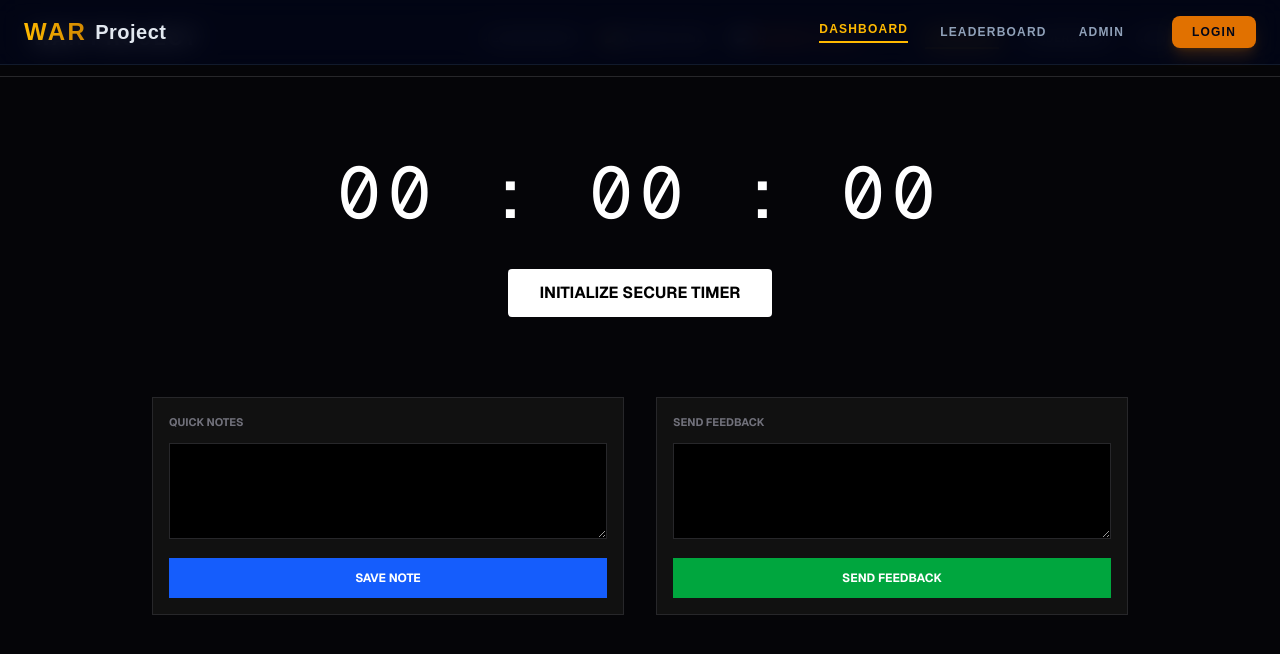
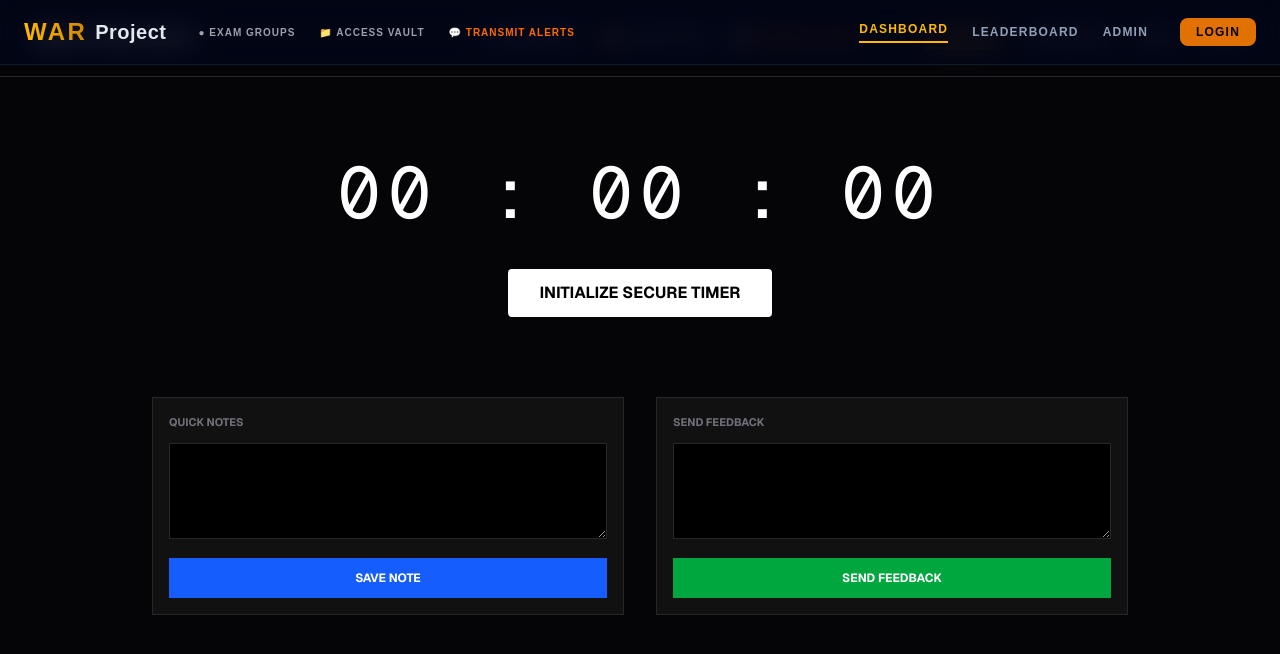
Before and after one commit to raviji1111/war-frontend, a Next.js app: page /dashboard in a window 1280 px wide. Shown: the top 654 px of the page. Built offline with nearby package versions, Linux system fonts and the light colour scheme.

Commit message:
navbar fix

```diff
--- a/src/components/Navbar.tsx
+++ b/src/components/Navbar.tsx
@@ -8,7 +8,6 @@ export default function Navbar() {
   const router = useRouter();
   const [isLoggedIn, setIsLoggedIn] = useState(false);
 
-  // Path check: Kya hum Login ya Signup page par hain?
   const isAuthPage = pathname === "/login" || pathname === "/signup";
 
   useEffect(() => {
@@ -22,7 +21,6 @@ export default function Navbar() {
     router.push("/login");
   };
 
-  // Agar hum Login/Signup page par hain, toh Navbar ka navigation portion hide kar do
   if (isAuthPage) {
     return (
       <nav className="fixed top-0 z-50 w-full border-b border-slate-800/60 bg-slate-950/80 backdrop-blur-md">
@@ -35,27 +33,37 @@ export default function Navbar() {
     );
   }
 
-  // Dashboard aur baki pages ke liye full Navigation
   return (
     <nav className="fixed top-0 z-50 w-full border-b border-slate-800/60 bg-slate-950/80 backdrop-blur-md">
       <div className="mx-auto flex h-16 max-w-7xl items-center justify-between px-6">
 
-        <div className="flex items-center gap-2 cursor-default">
-          <span className="text-2xl font-extrabold tracking-widest text-transparent bg-clip-text bg-gradient-to-r from-amber-400 to-yellow-600">WAR</span>
-          <span className="text-xl font-bold tracking-wide text-slate-200">Project</span>
+        {/* Left Section: Logo + Features */}
+        <div className="flex items-center gap-8">
+          <div className="flex items-center gap-2 cursor-default">
+            <span className="text-2xl font-extrabold tracking-widest text-transparent bg-clip-text bg-gradient-to-r from-amber-400 to-yellow-600">WAR</span>
+            <span className="text-xl font-bold tracking-wide text-slate-200">Project</span>
+          </div>
+
+          {/* Nav Features (Groups, Vault, Alerts) */}
+          <div className="flex gap-6 text-[10px] font-bold tracking-widest text-zinc-400 uppercase">
+            <span className="cursor-pointer hover:text-white flex items-center gap-2">● EXAM GROUPS</span>
+            <span className="cursor-pointer hover:text-white flex items-center gap-2">📁 ACCESS VAULT</span>
+            <span className="cursor-pointer text-orange-500 hover:text-orange-400 flex items-center gap-2">💬 TRANSMIT ALERTS</span>
+          </div>
         </div>
 
-        <div className="flex items-center gap-8 text-xs font-bold tracking-widest text-slate-400">
+        {/* Right Section: Navigation Links */}
+        <div className="flex items-center gap-6 text-xs font-bold tracking-widest text-slate-400">
           <Link href="/dashboard" className={`transition-all hover:text-amber-400 ${pathname === '/dashboard' ? 'text-amber-400 border-b-2 border-amber-400 pb-1' : ''}`}>DASHBOARD</Link>
           <Link href="/leaderboard" className={`transition-all hover:text-amber-400 ${pathname === '/leaderboard' ? 'text-amber-400 border-b-2 border-amber-400 pb-1' : ''}`}>LEADERBOARD</Link>
           <Link href="/admin" className={`transition-all hover:text-red-500 ${pathname === '/admin' ? 'text-red-500 border-b-2 border-red-500 pb-1' : ''}`}>ADMIN</Link>
 
           {isLoggedIn ? (
-            <button onClick={handleLogout} className="ml-4 rounded-lg border border-slate-700 bg-slate-800 px-5 py-2 text-slate-300 transition-all hover:bg-red-500/10 hover:text-red-400 active:scale-95 cursor-pointer">
+            <button onClick={handleLogout} className="ml-2 rounded-lg border border-slate-700 bg-slate-800 px-4 py-1.5 text-slate-300 transition-all hover:bg-red-500/10 hover:text-red-400">
               LOGOUT
             </button>
           ) : (
-            <Link href="/login" className="ml-4 rounded-lg bg-amber-600 px-5 py-2 text-slate-950 transition-all hover:bg-amber-500 shadow-lg shadow-amber-600/20">
+            <Link href="/login" className="ml-2 rounded-lg bg-amber-600 px-4 py-1.5 text-slate-950 transition-all hover:bg-amber-500">
               LOGIN
             </Link>
           )}
```
